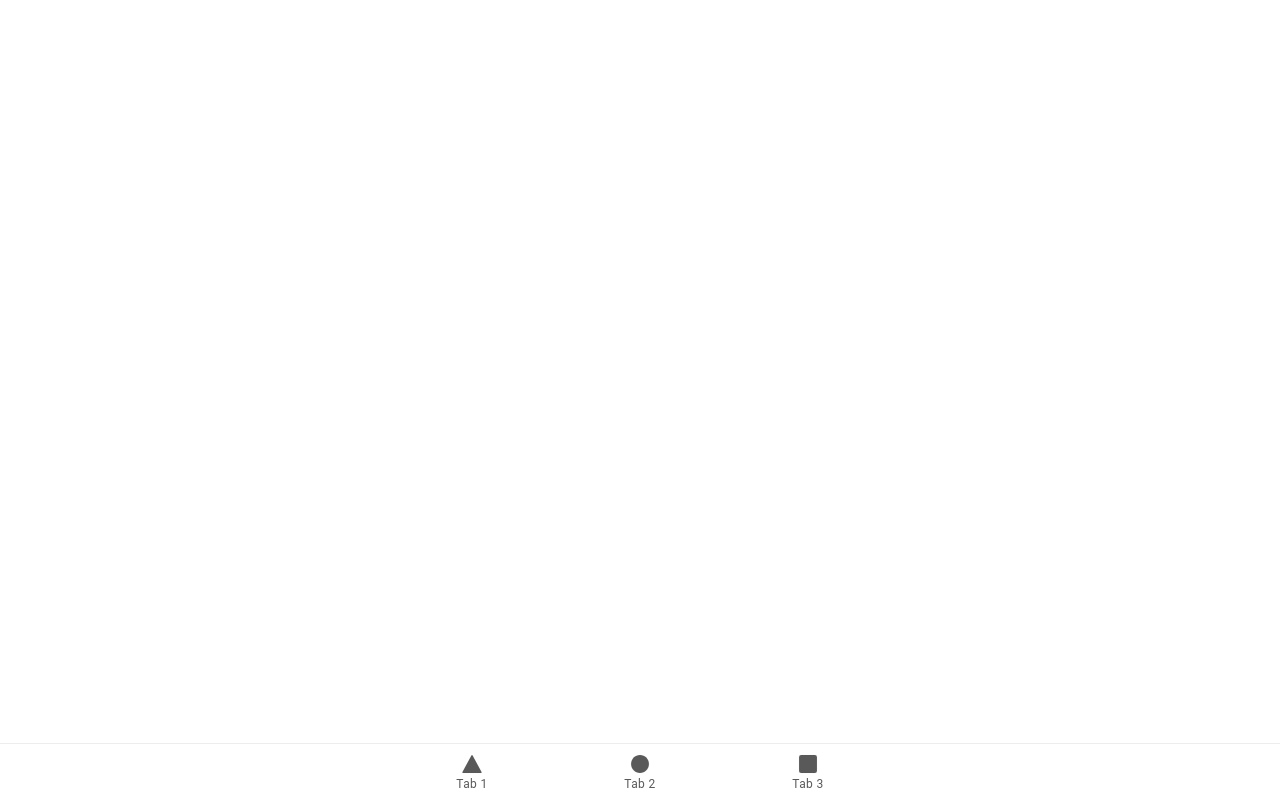
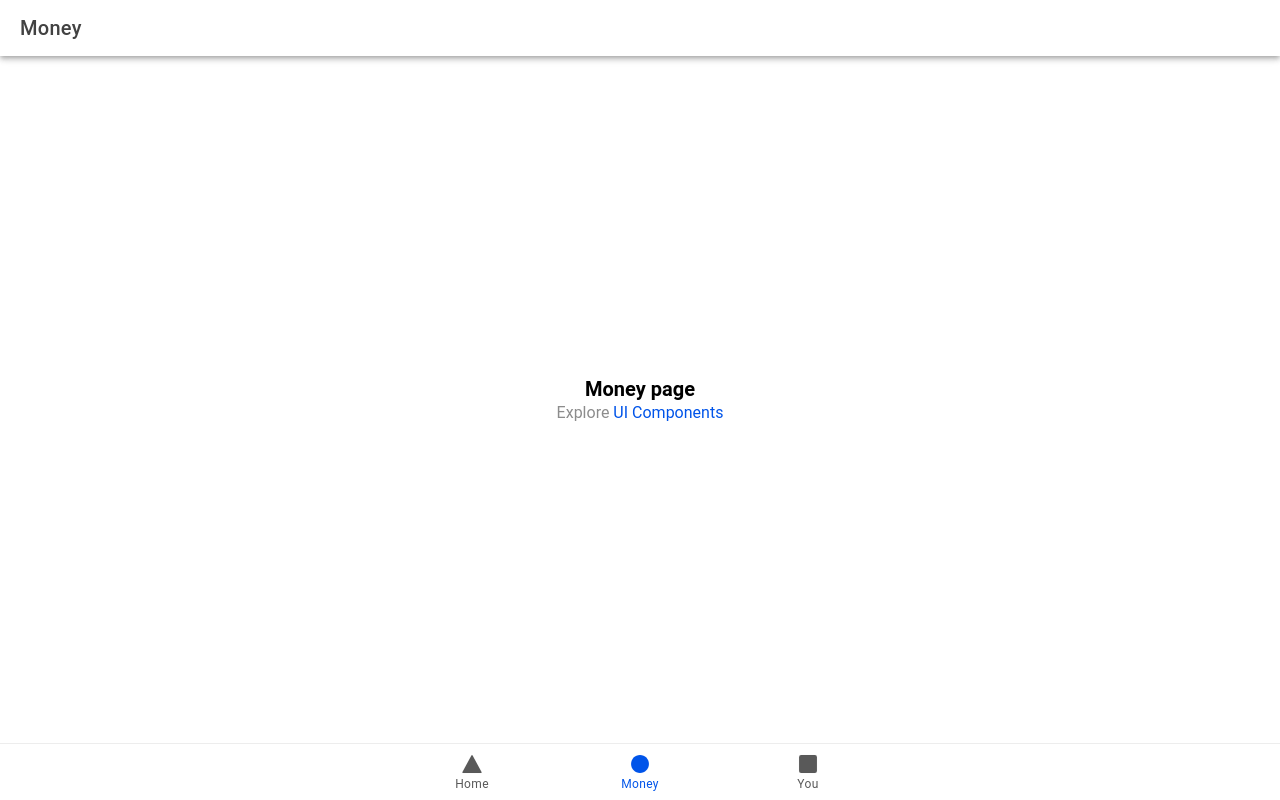
Before and after one commit to d33kshant/panam, a React (Vite) app: page /money in a window 1280 px wide. Built offline with nearby package versions, Linux system fonts and the light colour scheme.

Commit message:
removed default pages and added main pages

```diff
--- a/src/App.tsx
+++ b/src/App.tsx
@@ -11,9 +11,9 @@ import {
 } from '@ionic/react';
 import { IonReactRouter } from '@ionic/react-router';
 import { ellipse, square, triangle } from 'ionicons/icons';
-import Tab1 from './pages/Tab1';
-import Tab2 from './pages/Tab2';
-import Tab3 from './pages/Tab3';
+import Home from './pages/Home';
+import Money from './pages/Money';
+import You from './pages/You';
 
 /* Core CSS required for Ionic components to work properly */
 import '@ionic/react/css/core.css';
@@ -52,31 +52,31 @@ const App: React.FC = () => (
     <IonReactRouter>
       <IonTabs>
         <IonRouterOutlet>
-          <Route exact path="/tab1">
-            <Tab1 />
+          <Route exact path="/home">
+            <Home />
           </Route>
-          <Route exact path="/tab2">
-            <Tab2 />
+          <Route exact path="/money">
+            <Money />
           </Route>
-          <Route path="/tab3">
-            <Tab3 />
+          <Route path="/you">
+            <You />
           </Route>
           <Route exact path="/">
-            <Redirect to="/tab1" />
+            <Redirect to="/home" />
           </Route>
         </IonRouterOutlet>
         <IonTabBar slot="bottom">
-          <IonTabButton tab="tab1" href="/tab1">
+          <IonTabButton tab="home" href="/home">
             <IonIcon aria-hidden="true" icon={triangle} />
-            <IonLabel>Tab 1</IonLabel>
+            <IonLabel>Home</IonLabel>
           </IonTabButton>
-          <IonTabButton tab="tab2" href="/tab2">
+          <IonTabButton tab="money" href="/money">
             <IonIcon aria-hidden="true" icon={ellipse} />
-            <IonLabel>Tab 2</IonLabel>
+            <IonLabel>Money</IonLabel>
           </IonTabButton>
-          <IonTabButton tab="tab3" href="/tab3">
+          <IonTabButton tab="you" href="/you">
             <IonIcon aria-hidden="true" icon={square} />
-            <IonLabel>Tab 3</IonLabel>
+            <IonLabel>You</IonLabel>
           </IonTabButton>
         </IonTabBar>
       </IonTabs>
--- /dev/null
+++ b/src/pages/Home.tsx
@@ -0,0 +1,24 @@
+import { IonContent, IonHeader, IonPage, IonTitle, IonToolbar } from '@ionic/react';
+import ExploreContainer from '../components/ExploreContainer';
+
+const Home: React.FC = () => {
+    return (
+        <IonPage>
+            <IonHeader>
+                <IonToolbar>
+                    <IonTitle>Home</IonTitle>
+                </IonToolbar>
+            </IonHeader>
+            <IonContent fullscreen>
+                <IonHeader collapse="condense">
+                    <IonToolbar>
+                        <IonTitle size="large">Home</IonTitle>
+                    </IonToolbar>
+                </IonHeader>
+                <ExploreContainer name="Home page" />
+            </IonContent>
+        </IonPage>
+    );
+};
+
+export default Home;
--- /dev/null
+++ b/src/pages/Money.tsx
@@ -0,0 +1,24 @@
+import { IonContent, IonHeader, IonPage, IonTitle, IonToolbar } from '@ionic/react';
+import ExploreContainer from '../components/ExploreContainer';
+
+const Money: React.FC = () => {
+    return (
+        <IonPage>
+            <IonHeader>
+                <IonToolbar>
+                    <IonTitle>Money</IonTitle>
+                </IonToolbar>
+            </IonHeader>
+            <IonContent fullscreen>
+                <IonHeader collapse="condense">
+                    <IonToolbar>
+                        <IonTitle size="large">Money</IonTitle>
+                    </IonToolbar>
+                </IonHeader>
+                <ExploreContainer name="Money page" />
+            </IonContent>
+        </IonPage>
+    );
+};
+
+export default Money;
--- a/src/pages/Tab1.tsx
+++ /dev/null
@@ -1,25 +0,0 @@
-import { IonContent, IonHeader, IonPage, IonTitle, IonToolbar } from '@ionic/react';
-import ExploreContainer from '../components/ExploreContainer';
-import './Tab1.css';
-
-const Tab1: React.FC = () => {
-  return (
-    <IonPage>
-      <IonHeader>
-        <IonToolbar>
-          <IonTitle>Tab 1</IonTitle>
-        </IonToolbar>
-      </IonHeader>
-      <IonContent fullscreen>
-        <IonHeader collapse="condense">
-          <IonToolbar>
-            <IonTitle size="large">Tab 1</IonTitle>
-          </IonToolbar>
-        </IonHeader>
-        <ExploreContainer name="Tab 1 page" />
-      </IonContent>
-    </IonPage>
-  );
-};
-
-export default Tab1;
--- a/src/pages/Tab2.tsx
+++ /dev/null
@@ -1,25 +0,0 @@
-import { IonContent, IonHeader, IonPage, IonTitle, IonToolbar } from '@ionic/react';
-import ExploreContainer from '../components/ExploreContainer';
-import './Tab2.css';
-
-const Tab2: React.FC = () => {
-  return (
-    <IonPage>
-      <IonHeader>
-        <IonToolbar>
-          <IonTitle>Tab 2</IonTitle>
-        </IonToolbar>
-      </IonHeader>
-      <IonContent fullscreen>
-        <IonHeader collapse="condense">
-          <IonToolbar>
-            <IonTitle size="large">Tab 2</IonTitle>
-          </IonToolbar>
-        </IonHeader>
-        <ExploreContainer name="Tab 2 page" />
-      </IonContent>
-    </IonPage>
-  );
-};
-
-export default Tab2;
--- a/src/pages/Tab3.tsx
+++ /dev/null
@@ -1,25 +0,0 @@
-import { IonContent, IonHeader, IonPage, IonTitle, IonToolbar } from '@ionic/react';
-import ExploreContainer from '../components/ExploreContainer';
-import './Tab3.css';
-
-const Tab3: React.FC = () => {
-  return (
-    <IonPage>
-      <IonHeader>
-        <IonToolbar>
-          <IonTitle>Tab 3</IonTitle>
-        </IonToolbar>
-      </IonHeader>
-      <IonContent fullscreen>
-        <IonHeader collapse="condense">
-          <IonToolbar>
-            <IonTitle size="large">Tab 3</IonTitle>
-          </IonToolbar>
-        </IonHeader>
-        <ExploreContainer name="Tab 3 page" />
-      </IonContent>
-    </IonPage>
-  );
-};
-
-export default Tab3;
--- /dev/null
+++ b/src/pages/You.tsx
@@ -0,0 +1,24 @@
+import { IonContent, IonHeader, IonPage, IonTitle, IonToolbar } from '@ionic/react';
+import ExploreContainer from '../components/ExploreContainer';
+
+const You: React.FC = () => {
+    return (
+        <IonPage>
+            <IonHeader>
+                <IonToolbar>
+                    <IonTitle>You</IonTitle>
+                </IonToolbar>
+            </IonHeader>
+            <IonContent fullscreen>
+                <IonHeader collapse="condense">
+                    <IonToolbar>
+                        <IonTitle size="large">You</IonTitle>
+                    </IonToolbar>
+                </IonHeader>
+                <ExploreContainer name="You page" />
+            </IonContent>
+        </IonPage>
+    );
+};
+
+export default You;
```
Also changed, not shown: src/pages/Tab1.css (deleted), src/pages/Tab2.css (deleted), src/pages/Tab3.css (deleted).
